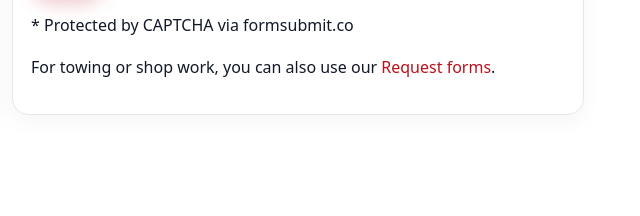
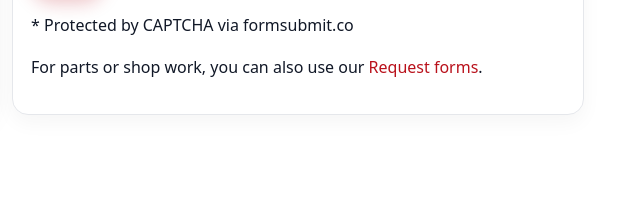
Before and after one commit to Bretonblitz/atlantictruck-site, a plain HTML site: page contact.html in a window 1280 px wide. Shown: the part 936-1152 px from the top of the page, 640-1280 px from the left. Drawn offline with Linux system fonts and the light colour scheme.

Commit message:
contact.html

```diff
--- a/contact.html
+++ b/contact.html
@@ -130,7 +130,7 @@
           <label>Message*<textarea required name="message" rows="6" minlength="10" placeholder="How can we help?"></textarea></label>
           <button class="btn" type="submit">Send</button>
           <p class="small muted">* Protected by CAPTCHA via formsubmit.co</p>
-          <p class="small muted">For towing or shop work, you can also use our <a href="/requests.html">Request forms</a>.</p>
+          <p class="small muted">For parts or shop work, you can also use our <a href="/requests.html">Request forms</a>.</p>
         </form>
       </div>
     </div>
```
